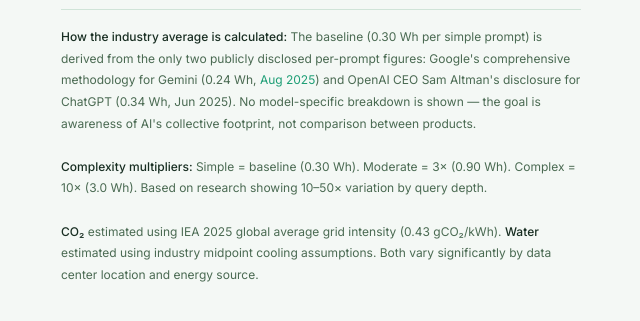
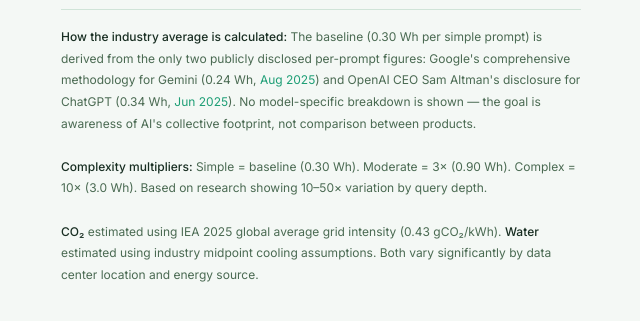
Before and after one commit to usgbccajin/ai-usage-tracker, a plain HTML site: page index.html in a window 1280 px wide. Shown: the part 1066-1387 px from the top of the page, 319-959 px from the left. Drawn offline with Linux system fonts and the light colour scheme.

Commit message:
Add files via upload

```diff
--- a/index.html
+++ b/index.html
@@ -387,7 +387,8 @@
     is derived from the only two publicly disclosed per-prompt figures:
     Google's comprehensive methodology for Gemini (0.24 Wh,
     <a href="https://cloud.google.com/blog/products/infrastructure/measuring-the-environmental-impact-of-ai-inference" target="_blank" rel="noopener">Aug 2025</a>)
-    and OpenAI CEO Sam Altman's disclosure for ChatGPT (0.34 Wh, Jun 2025).
+    and OpenAI CEO Sam Altman's disclosure for ChatGPT (0.34 Wh,
+    <a href="https://blog.samaltman.com/the-gentle-singularity" target="_blank" rel="noopener">Jun 2025</a>).
     No model-specific breakdown is shown — the goal is awareness of AI's collective
     footprint, not comparison between products.
     <br><br>
```
